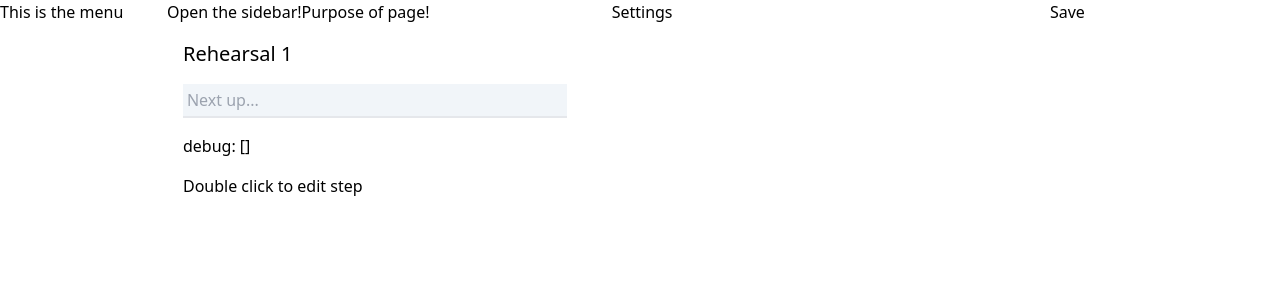
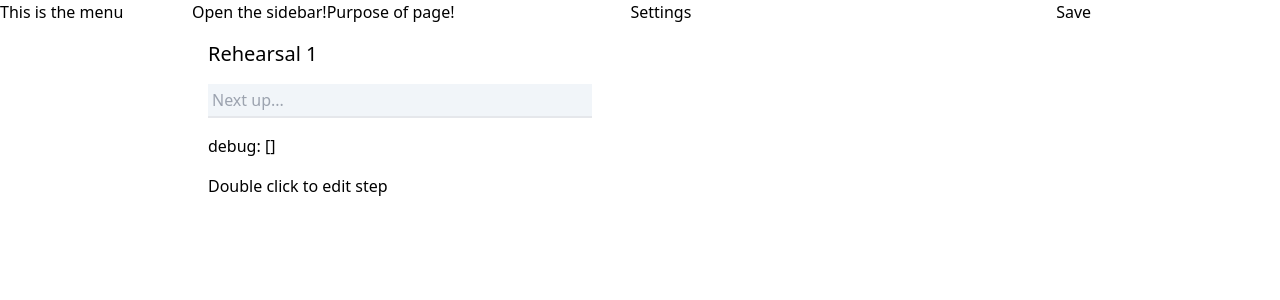
Before and after one commit to jlmonge/rehearsal, a React (Vite) app: page / in a window 1280 px wide. Both pictures are taken after a click on the button "Open the sidebar!". Shown: the top 300 px of the page. Built offline with nearby package versions, Linux system fonts and the light colour scheme.

Commit message:
Sidebar correctly expands

```diff
--- a/src/components/Sidebar.tsx
+++ b/src/components/Sidebar.tsx
@@ -1,6 +1,6 @@
 function Sidebar() {
   return (
-    <nav className="relative left-0 inset-y-0 w-48 z-40">
+    <nav className="relative left-0 inset-y-0 min-w-48 z-40">
       <span>This is the menu</span>
     </nav>
   );
```
